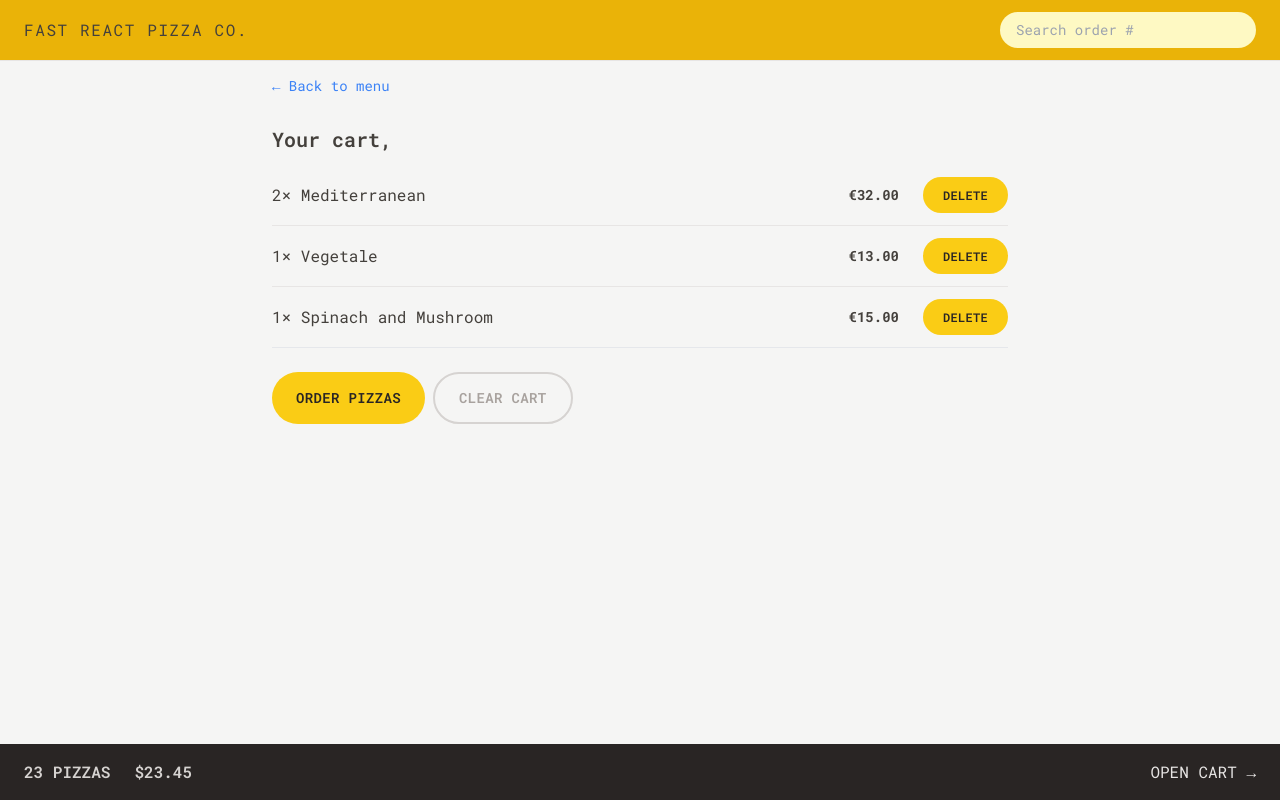
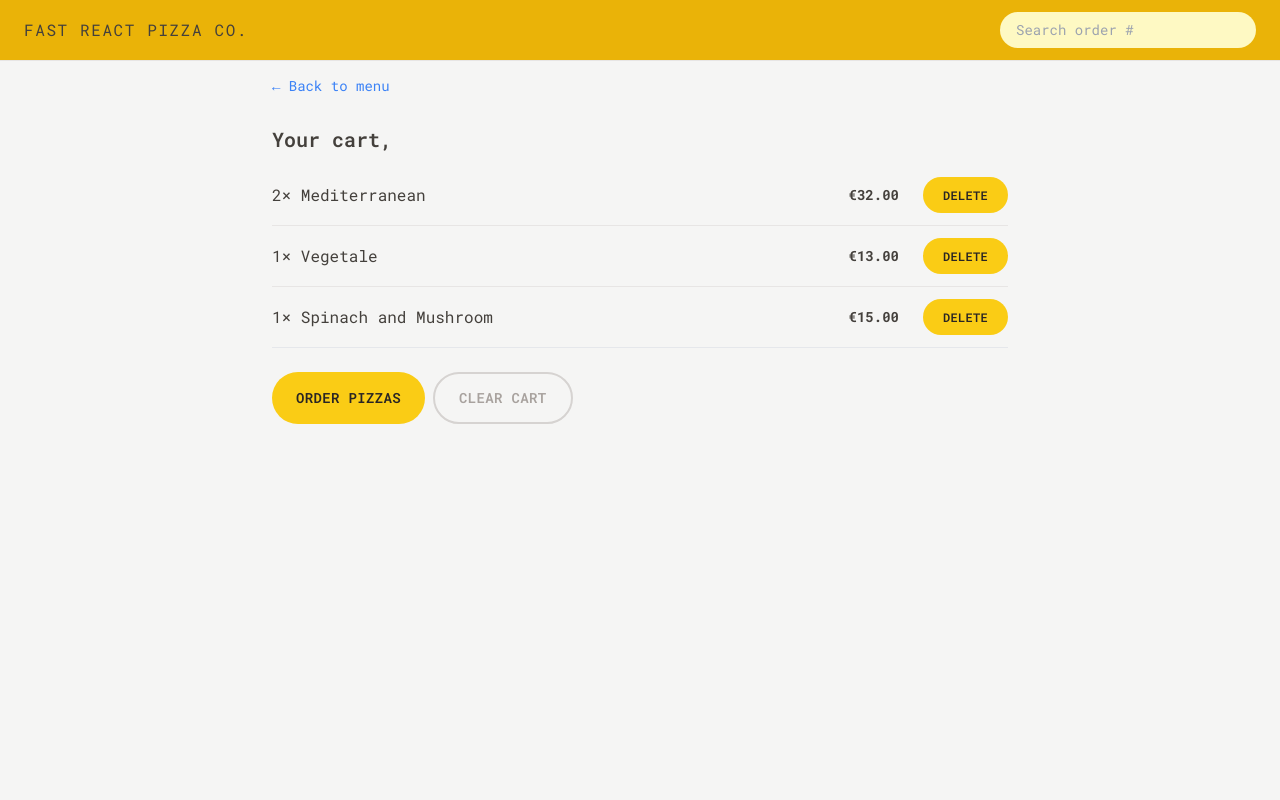
Before and after one commit to AndreyukRaman/fast-react-pizza, a React (Vite) app: page /cart in a window 1280 px wide. Built offline with nearby package versions, Linux system fonts and the light colour scheme.

Commit message:
Building cart overview with redux Selectors

```diff
--- a/src/features/cart/CartOverview.jsx
+++ b/src/features/cart/CartOverview.jsx
@@ -1,11 +1,21 @@
+import { useSelector } from 'react-redux';
 import { Link } from "react-router-dom";
+import { getTotalCartPrice, getTotalCartQuantity } from './cartSlice';
+import { formatCurrency } from '../../utils/helpers';
 
 function CartOverview() {
+const totalCartQuantity = useSelector(getTotalCartQuantity)
+
+const totalCartPrice = useSelector(getTotalCartPrice)
+
+if(!totalCartQuantity) return null
+
+
   return (
     <div className='bg-stone-800 text-stone-200 uppercase px-4 py-4 sm:px-6 text-sm md:text-base flex items-center justify-between'>
       <p className='text-stone-300 font-semibold space-x-4 sm:space-x-6' >
-        <span>23 pizzas</span>
-        <span>$23.45</span>
+        <span>{totalCartQuantity} pizzas</span>
+        <span>{formatCurrency(totalCartPrice)}</span>
       </p>
       <Link to="/cart">Open cart &rarr;</Link>
     </div>
--- a/src/features/cart/cartSlice.js
+++ b/src/features/cart/cartSlice.js
@@ -1,14 +1,14 @@
 import { createSlice } from '@reduxjs/toolkit';
 
 const initialState = {
-  // cart: [],
-  cart: [{
-    pizzaId: 12,
-    name: 'Mediterranean',
-    quantity: 2,
-    unitPrice: 16,
-    totalPrice: 32,
-  }]
+  cart: [],
+//   cart: [{
+//     pizzaId: 12,
+//     name: 'Mediterranean',
+//     quantity: 2,
+//     unitPrice: 16,
+//     totalPrice: 32,
+//   }]
 };
 
 const cartSlice =createSlice({ name: 'cart', initialState, reducers: {
@@ -45,3 +45,9 @@
 export const {addItem, deleteItem, increaseItemQuantity,decreaseItemQuantity,clearCart} = cartSlice.actions
 
 export default cartSlice.reducer
+
+export const getTotalCartQuantity = (state) => state.cart.cart.reduce((sum, item)=> sum + item.quantity, 0)
+
+export const getTotalCartPrice = (state) => state.cart.cart.reduce((sum, item)=> sum + item.totalPrice, 0)
+
+// 'reselect library'
```
